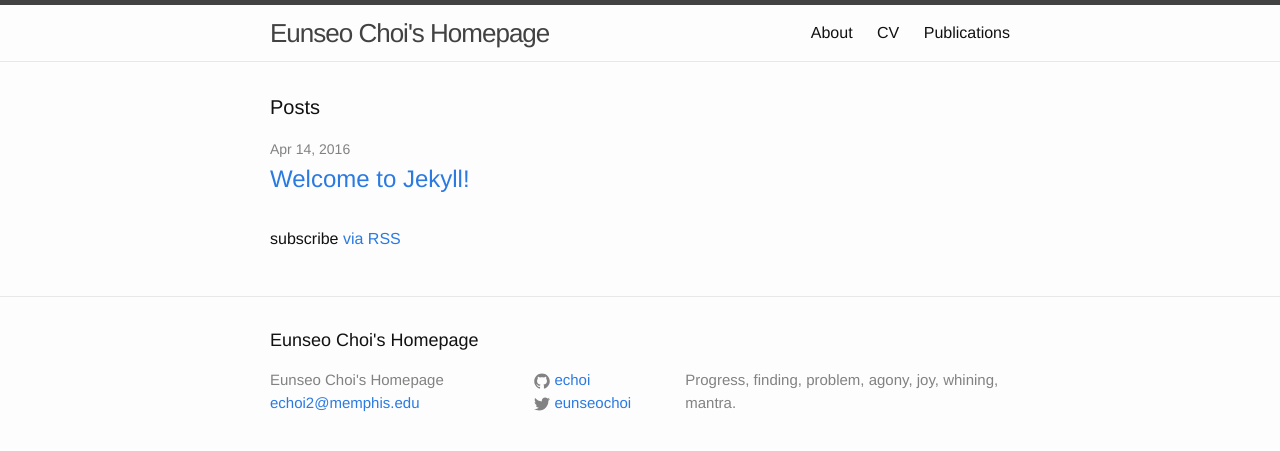
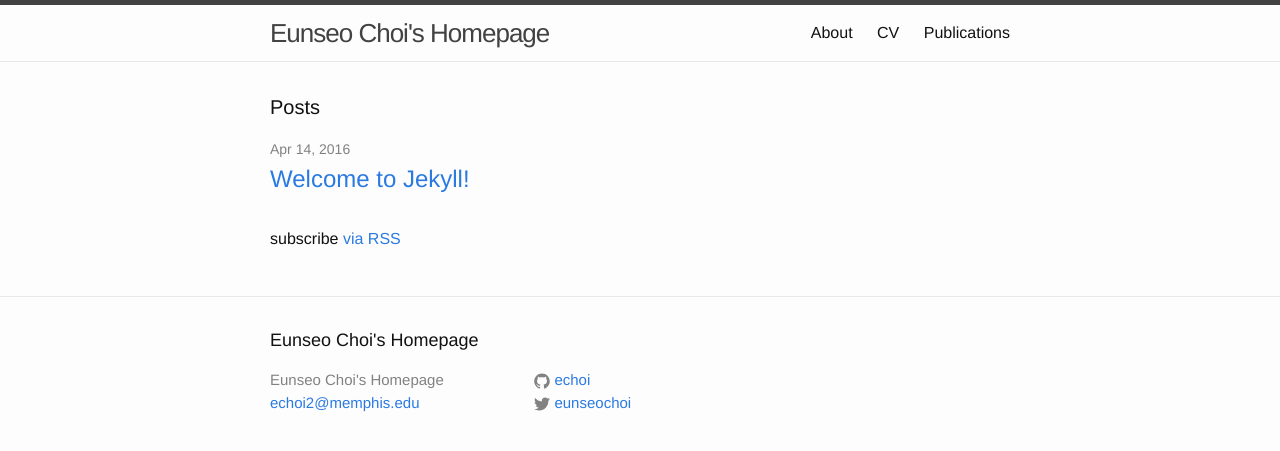
Before and after one commit to echoi/echoi.github.io, a Jekyll site: the page built from index.html, in a window 1280 px wide. Shown: the top 451 px of the page. Built offline with Jekyll 4.4.1, drawn with Linux system fonts in a browser that asks for light colours.

Commit message:
emptied description

```diff
--- a/_config.yml
+++ b/_config.yml
@@ -9,7 +9,6 @@
 title: Eunseo Choi's Homepage
 email: echoi2@memphis.edu
 description: > # this means to ignore newlines until "baseurl:"
-  Progress, finding, problem, agony, joy, whining, mantra.
 baseurl: "" # the subpath of your site, e.g. /blog
 url: "http://echoi.github.io" # the base hostname & protocol for your site
 twitter_username: eunseochoi
```
